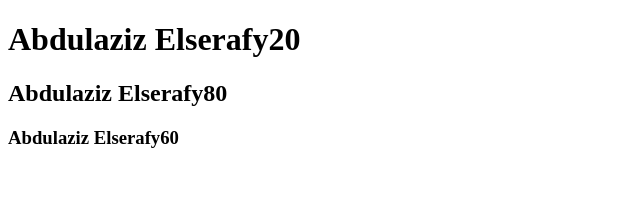
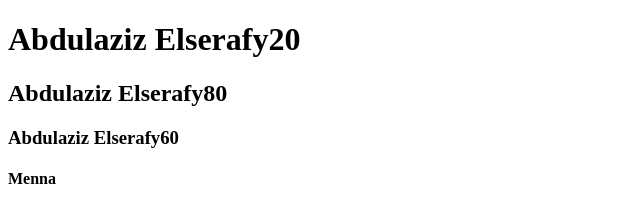
Before and after one commit to Abdulaziz-Elserafy/zizo-s-progect, a plain HTML site: page Index.html in a window 1280 px wide. Shown: the full height of the page, 0-640 px from the left. Drawn offline with Linux system fonts and the light colour scheme.

Commit message:
Add Name

```diff
--- a/Index.html
+++ b/Index.html
@@ -10,5 +10,6 @@
     <h1>Abdulaziz Elserafy20</h1>
     <h2>Abdulaziz Elserafy80</h2>
     <h3>Abdulaziz Elserafy60</h3>
+    <h4>Menna</h4>
 </body>
 </html>
```
